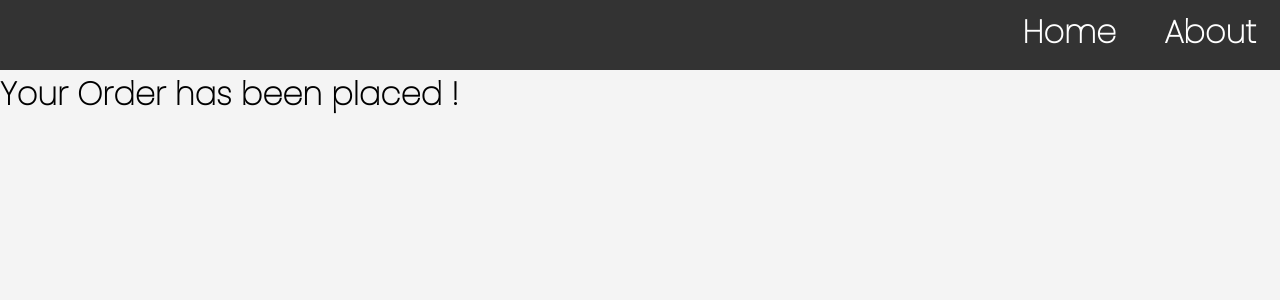
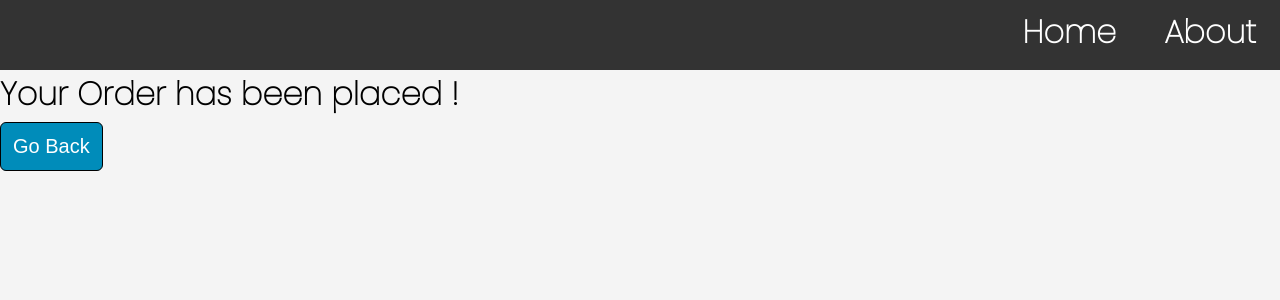
Before and after one commit to mharham75/react-router-basics-v6, a React (Create React App) app: page /order-summary in a window 1280 px wide. Shown: the top 300 px of the page. Built offline with nearby package versions, Linux system fonts and the light colour scheme.

Commit message:
Added back button using useNavigate
:wq
 :wq

```diff
--- a/src/components/Order-Summary.js
+++ b/src/components/Order-Summary.js
@@ -1,9 +1,14 @@
 import React from 'react'
+import { useNavigate } from 'react-router-dom'
 
 const OrderSummary = () => {
+
+    const navigate = useNavigate()
+
   return (
     <>
         <p>Your Order has been placed !</p>
+        <button onClick={ () => navigate(-1)}>Go Back</button>
     </>
   )
 }
```
